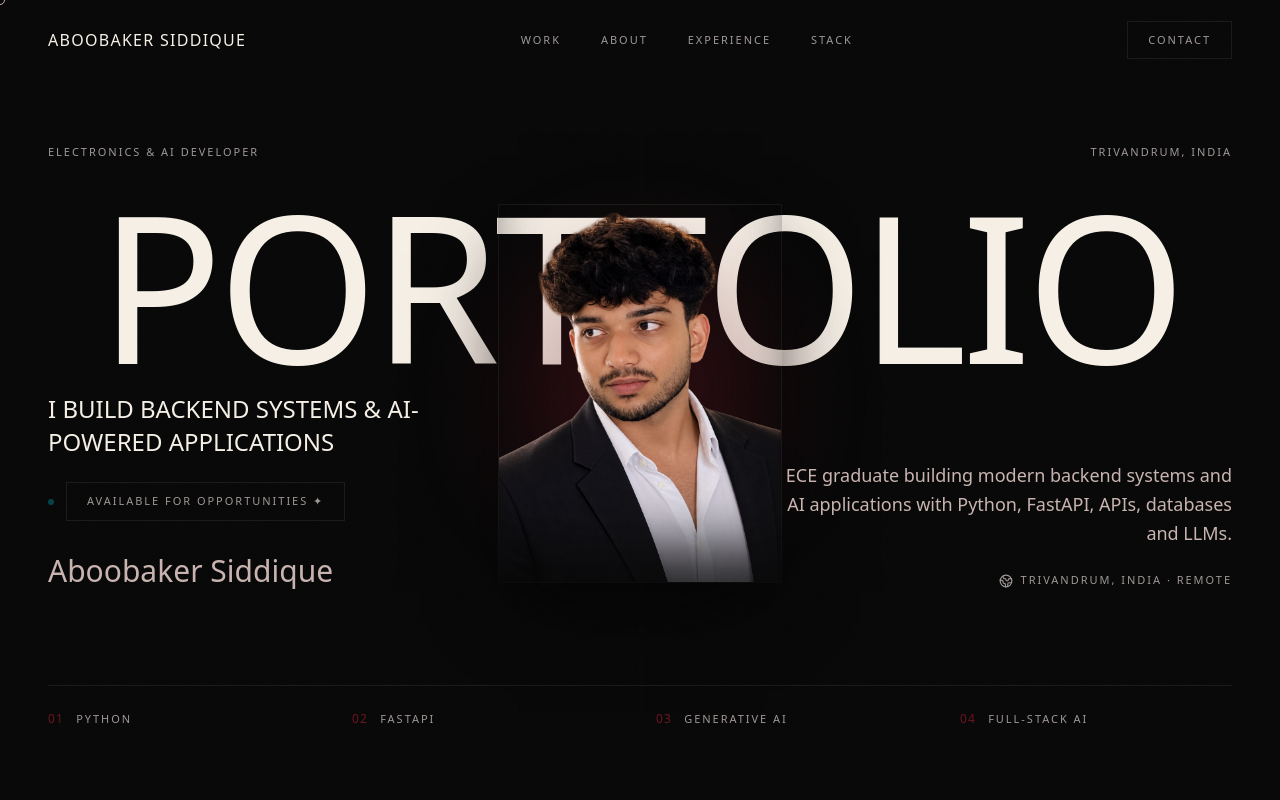
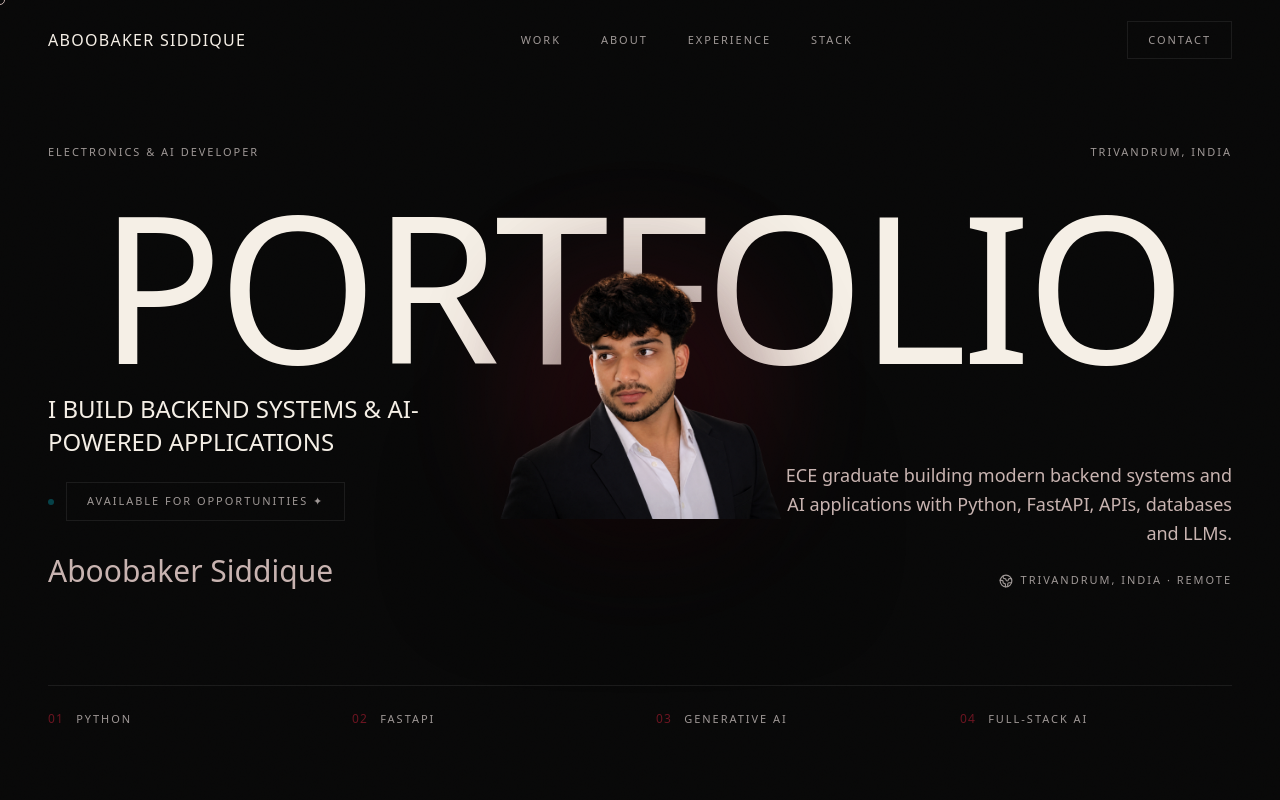
Before and after one commit to AboobakerSiddique/portfolio, a Next.js app: page / in a window 1280 px wide. Shown: the top 800 px of the page. Built offline with nearby package versions, Linux system fonts and the light colour scheme.

Commit message:
ready to deploy

```diff
--- a/src/components/FeaturedProject.tsx
+++ b/src/components/FeaturedProject.tsx
@@ -1,125 +1,72 @@
 import { siteConfig } from "@/content/site";
-
 import SmartImage from "./SmartImage";
-
 import ArchitectureDiagram from "./ArchitectureDiagram";
-
 import Reveal from "./Reveal";
 
+export default function FeaturedProject() {
+  return (
+    <section className="py-24 md:py-32 mx-auto max-w-[1600px] px-6 md:px-12">
+      {siteConfig.featuredCaseStudies.map((cs, index) => {
+        const project = siteConfig.projects.find((p) => p.id === cs.projectId);
+        if (!project) return null;
 
+        const arch = (
+          siteConfig.architectures as Record<string, readonly string[]>
+        )[project.id];
 
-export default function FeaturedProject() {
-
-  const project = siteConfig.projects.find(
-
-    (p) => p.id === siteConfig.featuredCaseStudy.projectId
-
-  )!;
-
-  const arch = (siteConfig.architectures as Record<string, readonly string[]>)[
-
-    project.id
-
+        const rows: [string, string][] = [
+          ["THE PROBLEM", cs.problem],
+          ["THE APPROACH", cs.approach],
+          ["THE RESULT", cs.result],
         ];
 
-  const cs = siteConfig.featuredCaseStudy;
-
-
-
-  const rows: [string, string][] = [
-
-    ["THE PROBLEM", cs.problem],
-
-    ["THE APPROACH", cs.approach],
-
-    ["THE RESULT", cs.result],
-
-  ];
-
-
-
         return (
-
-    <section className="py-24 md:py-32 mx-auto max-w-[1600px] px-6 md:px-12">
-
+          <div key={project.id} className={index > 0 ? "hairline-top mt-24 pt-24 md:mt-32 md:pt-32" : ""}>
             <Reveal>
-
               <p className="eyebrow mb-3">FEATURED CASE STUDY ✦</p>
-
               <h2 className="font-[family-name:var(--font-heading)] text-4xl md:text-6xl mb-12 md:mb-16">
-
                 {project.title}
-
               </h2>
-
             </Reveal>
 
-
-
             <div className="grid grid-cols-1 lg:grid-cols-2 gap-10 lg:gap-16">
-
               <Reveal delay={100}>
-
                 <SmartImage
-
                   src={project.image}
-
                   alt={`${project.title} architecture preview`}
-
                   label={`${project.title} screenshot`}
-
                   className="w-full aspect-[4/3] hairline-border"
-
                 />
-
               </Reveal>
 
-
-
               <div className="flex flex-col gap-10">
-
                 {rows.map(([label, text], i) => (
-
                   <Reveal key={label} delay={150 + i * 80}>
-
-              <p className="eyebrow mb-2 text-[var(--crimson-muted)]">{label}</p>
-
+                    <p className="eyebrow mb-2 text-[var(--crimson-muted)]">
+                      {label}
+                    </p>
                     <p className="text-[var(--champagne)] leading-relaxed max-w-lg">
-
                       {text}
-
                     </p>
-
                   </Reveal>
-
                 ))}
 
-
-
+                {arch && (
                   <Reveal delay={400}>
-
                     <p className="eyebrow mb-2 text-[var(--crimson-muted)]">
-
                       THE ARCHITECTURE
-
                     </p>
-
                     <p className="text-[var(--champagne)] leading-relaxed max-w-lg mb-6">
-
                       {cs.architecture}
-
                     </p>
-
                     <ArchitectureDiagram nodes={arch} />
-
                   </Reveal>
-
+                )}
               </div>
-
             </div>
-
+          </div>
+        );
+      })}
     </section>
-
   );
-
 }
--- a/src/components/Hero.tsx
+++ b/src/components/Hero.tsx
@@ -55,14 +55,9 @@ export default function Hero() {
                 src={siteConfig.hero.portrait}
                 alt={`Portrait of ${siteConfig.person.name}`}
                 label="Replace with your portrait"
-                className="w-full h-full hairline-border shadow-[0_30px_80px_-20px_rgba(0,0,0,0.8)]"
-              />
-              <div
-                aria-hidden="true"
-                className="absolute inset-0 pointer-events-none"
-                style={{
-                  boxShadow: "inset 0 -60px 60px -20px rgba(8,8,8,0.85)",
-                }}
+                fit="contain"
+                frameless
+                className="w-full h-full drop-shadow-[0_30px_60px_rgba(0,0,0,0.65)]"
               />
             </div>
           </Reveal>
--- a/src/components/ImagePlaceholder.tsx
+++ b/src/components/ImagePlaceholder.tsx
@@ -4,19 +4,34 @@ export default function ImagePlaceholder({
   path,
   label,
   className = "",
+  frameless = false,
 }: {
   path: string;
   label?: string;
   className?: string;
+  /** No background fill or border — just a small centered marker, so
+   *  whatever sits behind (e.g. giant hero type) stays fully visible. */
+  frameless?: boolean;
 }) {
   return (
     <div
-      className={`flex flex-col items-center justify-center gap-3 bg-gradient-to-b from-[var(--wine-deep)]/40 to-[var(--bg-secondary)] hairline-border ${className}`}
+      className={`flex flex-col items-center justify-center gap-3 ${
+        frameless
+          ? ""
+          : "bg-gradient-to-b from-[var(--wine-deep)]/40 to-[var(--bg-secondary)] hairline-border"
+      } ${className}`}
       role="img"
       aria-label={label ?? `Image placeholder for ${path}`}
     >
-      <ImageIcon size={22} strokeWidth={1.25} className="text-[var(--text-secondary)]" />
-      <div className="text-center px-4">
+      <div
+        className={
+          frameless
+            ? "flex flex-col items-center gap-2 px-4 py-3 bg-[var(--bg-primary)]/70 backdrop-blur-sm border border-dashed border-[var(--hairline-strong)]"
+            : "contents"
+        }
+      >
+        <ImageIcon size={20} strokeWidth={1.25} className="text-[var(--text-secondary)]" />
+        <div className="text-center px-2">
           <p className="eyebrow text-[10px]">IMAGE PLACEHOLDER</p>
           {label && (
             <p className="font-[family-name:var(--font-heading)] italic text-sm mt-1 text-[var(--champagne)]">
@@ -28,5 +43,6 @@ export default function ImagePlaceholder({
           </p>
         </div>
       </div>
+    </div>
   );
 }
--- a/src/components/SmartImage.tsx
+++ b/src/components/SmartImage.tsx
@@ -8,16 +8,32 @@ export default function SmartImage({
   alt,
   label,
   className = "",
+  fit = "cover",
+  frameless = false,
 }: {
   src: string;
   alt: string;
   label?: string;
   className?: string;
+  /** "cover" fills/crops the box (default, good for screenshots).
+   *  "contain" keeps the whole image visible with no cropping — use for
+   *  cutout / transparent-background portraits so nothing gets clipped. */
+  fit?: "cover" | "contain";
+  /** Skip the bordered box background on the placeholder so a transparent
+   *  cutout image (or the placeholder itself) doesn't read as a hard block. */
+  frameless?: boolean;
 }) {
   const [errored, setErrored] = useState(false);
 
   if (errored) {
-    return <ImagePlaceholder path={src} label={label} className={className} />;
+    return (
+      <ImagePlaceholder
+        path={src}
+        label={label}
+        className={className}
+        frameless={frameless}
+      />
+    );
   }
 
   return (
@@ -27,7 +43,7 @@ export default function SmartImage({
       alt={alt}
       loading="lazy"
       onError={() => setErrored(true)}
-      className={`object-cover ${className}`}
+      className={`${fit === "cover" ? "object-cover" : "object-contain"} ${className}`}
     />
   );
 }
--- a/src/content/site.ts
+++ b/src/content/site.ts
@@ -224,7 +224,7 @@ export const siteConfig = {
       ],
       github: "https://github.com/AboobakerSiddique/AI-Resume-Extractor",
       live: "",
-      featured: true,
+      featured: false,
     },
   ] satisfies Project[],
 
@@ -253,7 +253,8 @@ export const siteConfig = {
     ],
   },
 
-  featuredCaseStudy: {
+  featuredCaseStudies: [
+    {
       projectId: "siddique-ai",
       problem:
         "Most AI chat tools reset context on every session and can't act on the local system. There was no lightweight, self-hosted companion that remembered conversations and could safely execute local tasks.",
@@ -264,6 +265,19 @@ export const siteConfig = {
       result:
         "A working personal AI companion with real memory across sessions, live streaming responses, and controlled local tool execution — running entirely on Python.",
     },
+    {
+      projectId: "dripvault",
+      problem:
+        "People struggle to efficiently organize and style their existing wardrobe while accounting for personal aesthetics, occasions, weather, travel, and outfit variety.",
+      approach:
+        "Built an intelligent digital wardrobe that analyzes clothing with AI and generates context-aware outfits, while adding wardrobe analytics, weather-aware trip planning with smart packing, and complementary couple styling.",
+      architecture:
+        "Next.js + TypeScript frontend with Supabase Auth, PostgreSQL, RLS, and Storage, Gemini for AI-powered image analysis, and a custom compatibility engine for color theory, aesthetics, weather, outfit scoring, diversity, trip planning, and couple coordination.",
+      result:
+        "A production-oriented full-stack AI wardrobe platform featuring secure multi-user architecture, configurable AI usage credits, rate limiting, duplicate-request protection, admin monitoring, analytics, smart travel planning, and personalized outfit generation.",
+    },
+  ],
+
 
   skills: {
     languages: ["Python", "SQL", "HTML", "CSS"],
```
Also changed, not shown: public/images/profile.png, 1 other file (tests, documents, lock files or other folders). Lines whose indentation alone changed are shown as unchanged.
